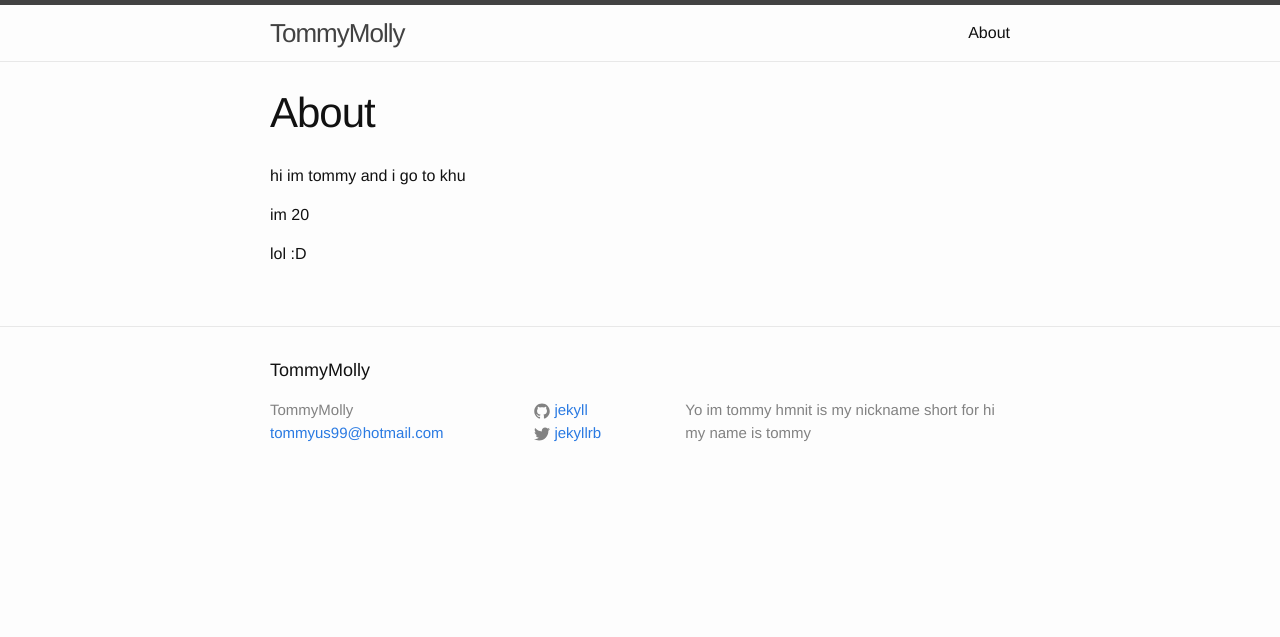
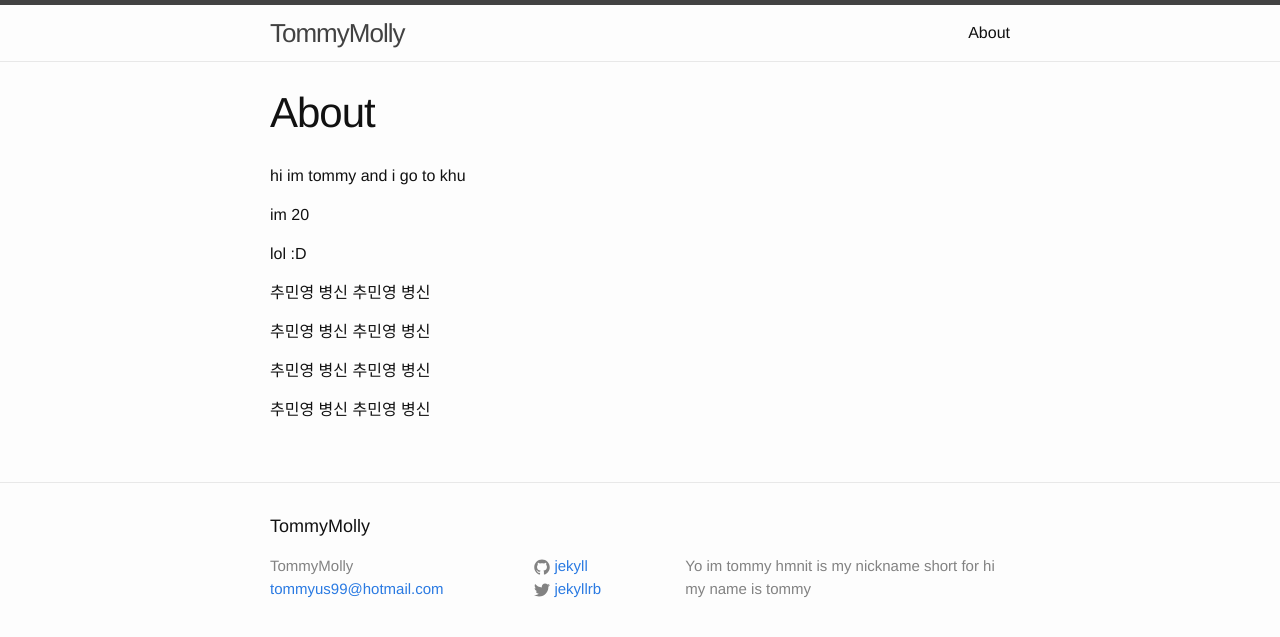
Before and after one commit to hmnit/hmnit.github.io, a Jekyll site: the page built from about.md, in a window 1280 px wide. Shown: the top 637 px of the page. Built offline with Jekyll 4.4.1, drawn with Linux system fonts in a browser that asks for light colours.

Commit message:
Update about.md

```diff
--- a/about.md
+++ b/about.md
@@ -10,3 +10,15 @@ im 20
 
 lol
 :D
+
+추민영 병신
+추민영 병신
+
+추민영 병신
+추민영 병신
+
+추민영 병신
+추민영 병신
+
+추민영 병신
+추민영 병신
```
